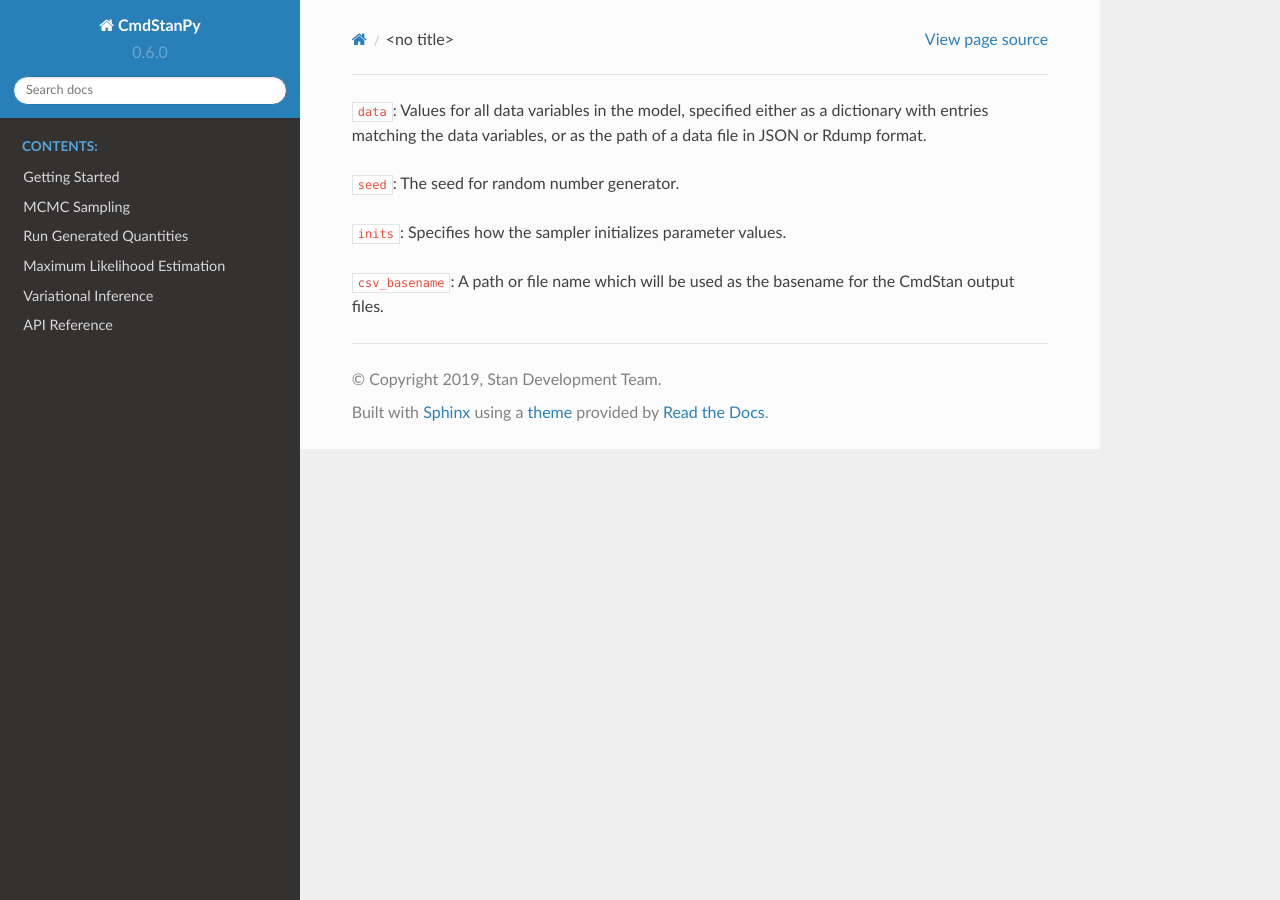
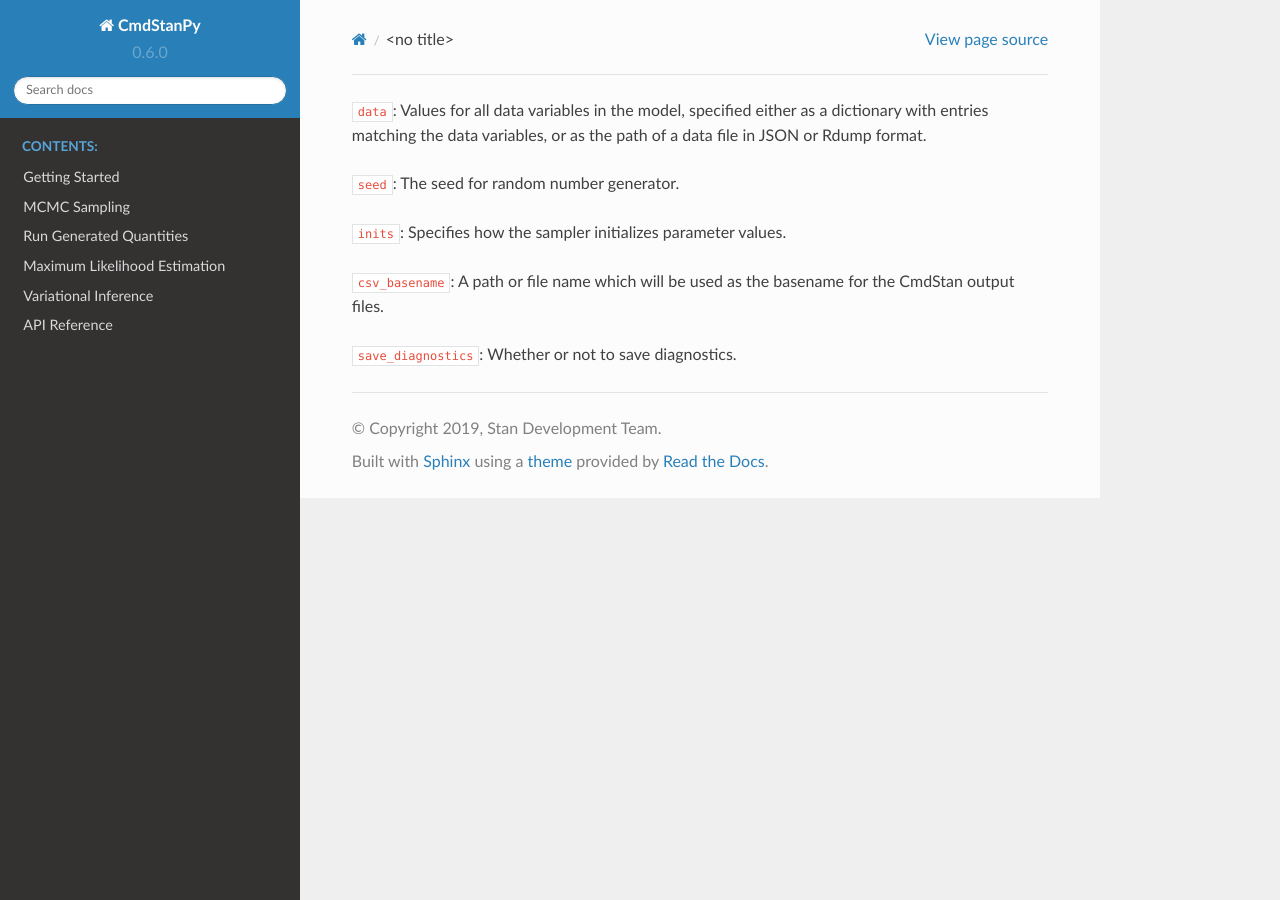
Before and after one commit to stan-dev/cmdstanpy, a Sphinx documentation site: the page built from docs/common_config.rst, in a window 1280 px wide. Built offline with Sphinx 7.4.7 and the Read the Docs theme 2.0.0, drawn with Linux system fonts in a browser that asks for light colours; formulas are drawn with MathJax 3.

Commit message:
Add save_diagnostics to common config doc

```diff
--- a/docs/common_config.rst
+++ b/docs/common_config.rst
@@ -6,3 +6,5 @@
 - ``inits``:  Specifies how the sampler initializes parameter values.
 
 - ``csv_basename``:  A path or file name which will be used as the basename for the CmdStan output files.
+
+- ``save_diagnostics``:  Whether or not to save diagnostics.
```
